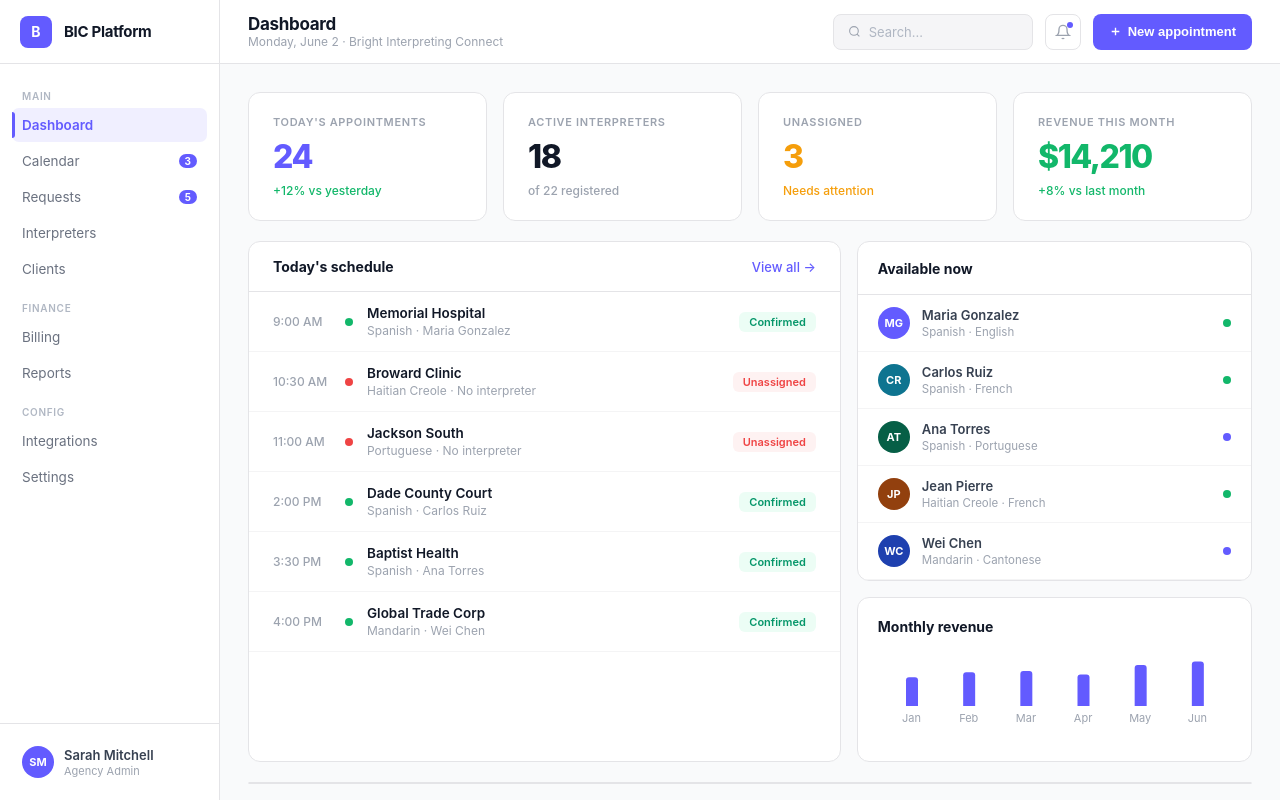
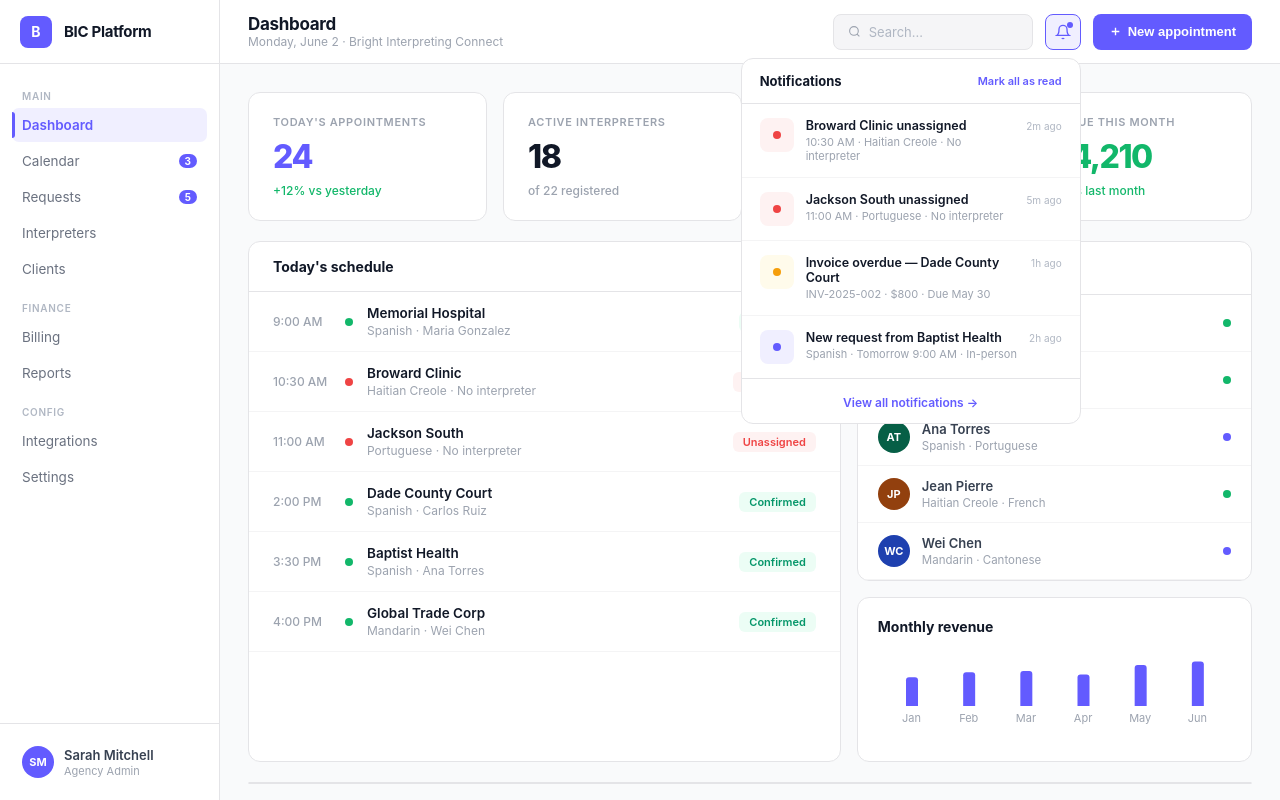
Before and after one commit to GuillermoEstefanPuello/bic-platform-demo, a Next.js app: page /admin in a window 1280 px wide. Both pictures are taken after a click on the button 1062 px from the left and 31 px from the top of the page. Built offline with nearby package versions, Linux system fonts and the light colour scheme.

Commit message:
feat: notifications dropdown — bell with 4 real alerts

```diff
--- a/src/components/layout/Topbar.tsx
+++ b/src/components/layout/Topbar.tsx
@@ -2,6 +2,15 @@
 // StarBound · DEVGEP+ · 2025
 
 'use client'
+
+import { useState } from 'react'
+
+const NOTIFICATIONS = [
+  { id: 1, type: 'warning', title: 'Broward Clinic unassigned', sub: '10:30 AM · Haitian Creole · No interpreter', time: '2m ago', color: '#ef4444', bg: '#fef2f2' },
+  { id: 2, type: 'warning', title: 'Jackson South unassigned',  sub: '11:00 AM · Portuguese · No interpreter',    time: '5m ago', color: '#ef4444', bg: '#fef2f2' },
+  { id: 3, type: 'invoice', title: 'Invoice overdue — Dade County Court', sub: 'INV-2025-002 · $800 · Due May 30', time: '1h ago', color: '#f59e0b', bg: '#fffbeb' },
+  { id: 4, type: 'request', title: 'New request from Baptist Health', sub: 'Spanish · Tomorrow 9:00 AM · In-person', time: '2h ago', color: '#635bff', bg: '#f0efff' },
+]
 
 interface TopbarProps {
   title: string
@@ -11,31 +20,20 @@ interface TopbarProps {
 }
 
 export function Topbar({ title, subtitle, action }: TopbarProps) {
+  const [open, setOpen] = useState(false)
+
   return (
     <header style={{
-      height: '64px',
-      background: '#fff',
-      borderBottom: '1.5px solid #e4e4e7',
-      display: 'flex',
-      alignItems: 'center',
-      gap: '12px',
-      padding: '0 28px',
-      position: 'sticky',
-      top: 0,
-      zIndex: 20,
-      flexShrink: 0,
+      height: '64px', background: '#fff', borderBottom: '1.5px solid #e4e4e7',
+      display: 'flex', alignItems: 'center', gap: '12px', padding: '0 28px',
+      position: 'sticky', top: 0, zIndex: 20, flexShrink: 0,
     }}>
 
       {/* Title */}
       <div style={{ flex: 1 }}>
-        <h1 style={{
-          fontSize: '17px', fontWeight: 700, color: '#111827',
-          letterSpacing: '-0.3px', lineHeight: 1, margin: 0,
-        }}>{title}</h1>
+        <h1 style={{ fontSize: '17px', fontWeight: 700, color: '#111827', letterSpacing: '-0.3px', lineHeight: 1, margin: 0 }}>{title}</h1>
         {subtitle && (
-          <p style={{ fontSize: '12px', color: '#9ca3af', marginTop: '3px', lineHeight: 1, margin: '3px 0 0' }}>
-            {subtitle}
-          </p>
+          <p style={{ fontSize: '12px', color: '#9ca3af', marginTop: '3px', lineHeight: 1, margin: '3px 0 0' }}>{subtitle}</p>
         )}
       </div>
 
@@ -43,8 +41,7 @@ export function Topbar({ title, subtitle, action }: TopbarProps) {
       <div style={{
         display: 'flex', alignItems: 'center', gap: '8px',
         background: '#f5f5f7', border: '1.5px solid #e4e4e7',
-        borderRadius: '8px', padding: '0 14px',
-        height: '36px', width: '200px',
+        borderRadius: '8px', padding: '0 14px', height: '36px', width: '200px',
       }}>
         <svg width="13" height="13" fill="none" stroke="#9ca3af" strokeWidth="2" viewBox="0 0 24 24">
           <circle cx="11" cy="11" r="8"/><path d="m21 21-4.35-4.35"/>
@@ -52,14 +49,18 @@ export function Topbar({ title, subtitle, action }: TopbarProps) {
         <span style={{ fontSize: '13px', color: '#b0b7c3' }}>Search...</span>
       </div>
 
-      {/* Bell */}
-      <button style={{
+      {/* Bell + Dropdown */}
+      <div style={{ position: 'relative', flexShrink: 0 }}>
+        <button
+          onClick={() => setOpen(o => !o)}
+          style={{
             width: '36px', height: '36px', borderRadius: '8px',
-        border: '1.5px solid #e4e4e7', background: '#fff',
+            border: open ? '1.5px solid #635bff' : '1.5px solid #e4e4e7',
+            background: open ? '#f0efff' : '#fff',
             display: 'flex', alignItems: 'center', justifyContent: 'center',
-        cursor: 'pointer', position: 'relative', flexShrink: 0,
+            cursor: 'pointer', position: 'relative',
           }}>
-        <svg width="16" height="16" fill="none" stroke="#9ca3af" strokeWidth="2" viewBox="0 0 24 24">
+          <svg width="16" height="16" fill="none" stroke={open ? '#635bff' : '#9ca3af'} strokeWidth="2" viewBox="0 0 24 24">
             <path d="M18 8A6 6 0 0 0 6 8c0 7-3 9-3 9h18s-3-2-3-9"/>
             <path d="M13.73 21a2 2 0 0 1-3.46 0"/>
           </svg>
@@ -69,15 +70,57 @@ export function Topbar({ title, subtitle, action }: TopbarProps) {
           }} />
         </button>
 
+        {/* Dropdown */}
+        {open && (
+          <div style={{
+            position: 'absolute', top: '44px', right: 0,
+            width: '340px', background: '#fff',
+            border: '1.5px solid #e4e4e7', borderRadius: '12px',
+            overflow: 'hidden', zIndex: 100,
+          }}>
+            {/* Header */}
+            <div style={{ display: 'flex', alignItems: 'center', justifyContent: 'space-between', padding: '14px 18px', borderBottom: '1.5px solid #e4e4e7' }}>
+              <span style={{ fontSize: '13px', fontWeight: 700, color: '#111827' }}>Notifications</span>
+              <span style={{ fontSize: '11px', fontWeight: 600, color: '#635bff', cursor: 'pointer' }}>Mark all as read</span>
+            </div>
+
+            {/* Items */}
+            {NOTIFICATIONS.map((n, i) => (
+              <div key={n.id} style={{
+                display: 'flex', gap: '12px', padding: '14px 18px',
+                borderBottom: i < NOTIFICATIONS.length - 1 ? '1px solid #f4f4f5' : 'none',
+                cursor: 'pointer', background: '#fff',
+              }}>
+                <div style={{
+                  width: '34px', height: '34px', borderRadius: '8px',
+                  background: n.bg, display: 'flex', alignItems: 'center',
+                  justifyContent: 'center', flexShrink: 0,
+                }}>
+                  <div style={{ width: '8px', height: '8px', borderRadius: '50%', background: n.color }} />
+                </div>
+                <div style={{ flex: 1, minWidth: 0 }}>
+                  <div style={{ fontSize: '12.5px', fontWeight: 600, color: '#111827', marginBottom: '2px' }}>{n.title}</div>
+                  <div style={{ fontSize: '11px', color: '#9ca3af' }}>{n.sub}</div>
+                </div>
+                <span style={{ fontSize: '10px', color: '#b0b7c3', flexShrink: 0, marginTop: '2px' }}>{n.time}</span>
+              </div>
+            ))}
+
+            {/* Footer */}
+            <div style={{ padding: '12px 18px', borderTop: '1.5px solid #e4e4e7', textAlign: 'center' }}>
+              <span style={{ fontSize: '12px', fontWeight: 600, color: '#635bff', cursor: 'pointer' }}>View all notifications →</span>
+            </div>
+          </div>
+        )}
+      </div>
+
       {/* CTA */}
       {action && (
         <button style={{
           display: 'flex', alignItems: 'center', gap: '6px',
-          background: '#635bff', color: '#fff',
-          fontSize: '13px', fontWeight: 600,
-          padding: '0 16px', height: '36px',
-          borderRadius: '8px', border: 'none', cursor: 'pointer',
-          flexShrink: 0,
+          background: '#635bff', color: '#fff', fontSize: '13px', fontWeight: 600,
+          padding: '0 16px', height: '36px', borderRadius: '8px',
+          border: 'none', cursor: 'pointer', flexShrink: 0,
         }}>
           <svg width="13" height="13" fill="none" stroke="#fff" strokeWidth="2.5" viewBox="0 0 24 24">
             <path d="M12 5v14M5 12h14"/>
```
Lines whose indentation alone changed are shown as unchanged.
